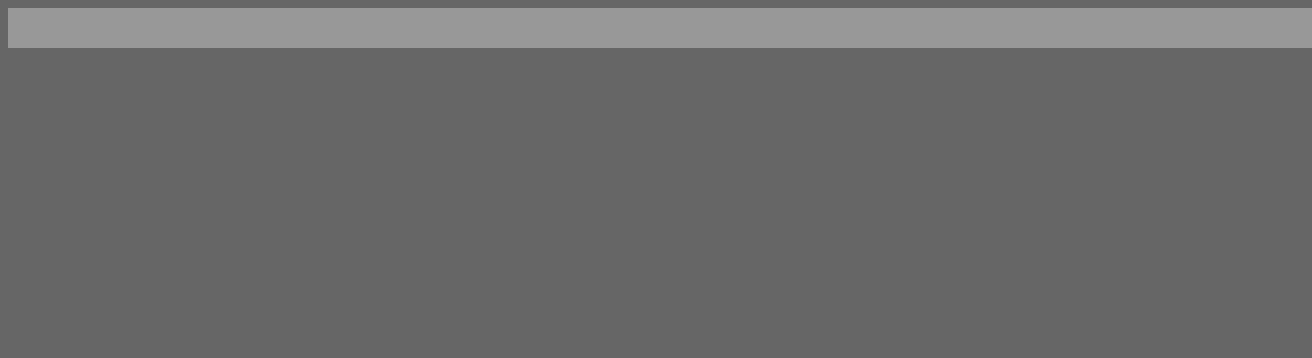
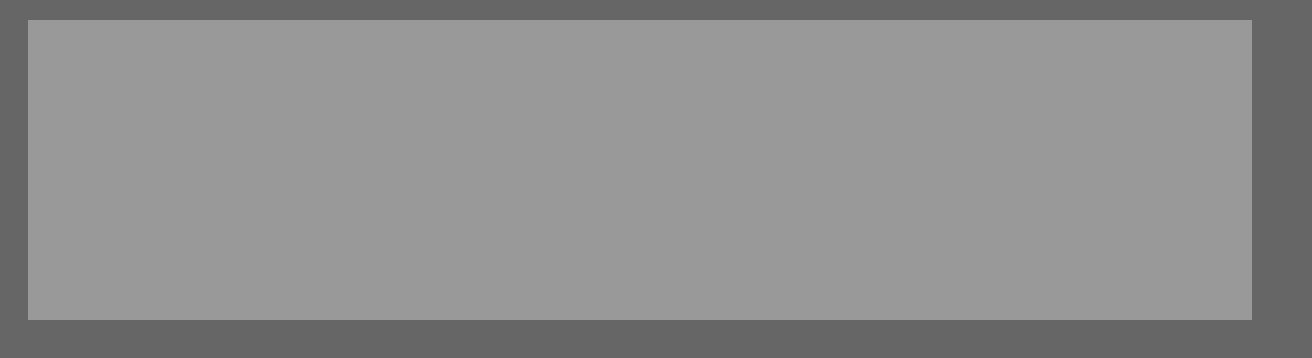
Before and after one commit to bschaffn/circledata, a plain HTML site: page index.html in a window 1280 px wide. Shown: the whole page, 1312 px wide, since content can reach past the window. Drawn offline with nearby package versions, Linux system fonts and the light colour scheme.

Commit message:
style fixes

```diff
--- a/style.css
+++ b/style.css
@@ -3,8 +3,7 @@ body {
 }
 
 #data {
-	padding: 20px;
+	margin: 20px;
 	background: #999;
-	width: 100%;
-	height: 100%;
+	min-height: 300px;
 }
```
